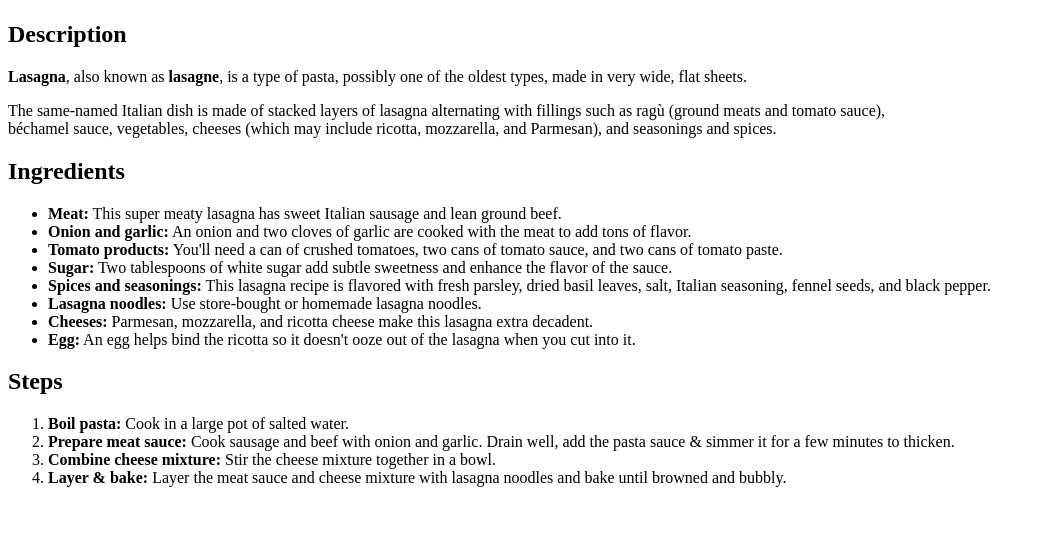
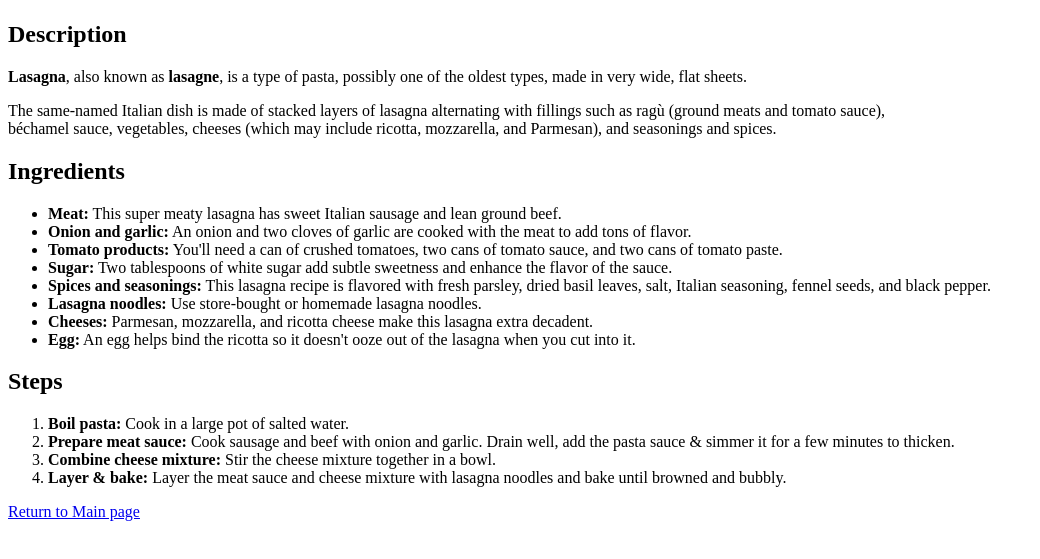
Before and after one commit to SamehShata29/odin_recipes, a plain HTML site: page recipes/lasagna.html in a window 1280 px wide. Shown: the part 99-658 px from the top of the page, without its empty margins (0-1040 px from the left). Drawn offline with Linux system fonts and the light colour scheme.

Commit message:
Add return to main page

```diff
--- a/recipes/lasagna.html
+++ b/recipes/lasagna.html
@@ -31,5 +31,7 @@
         <li><strong>Combine cheese mixture:</strong> Stir the cheese mixture together in a bowl.</li>
         <li><strong>Layer & bake:</strong> Layer the meat sauce and cheese mixture with lasagna noodles and bake until browned and bubbly.</li>
     </ol>
+
+    <a href="../index.html">Return to Main page</a>
 </body>
 </html>
```
